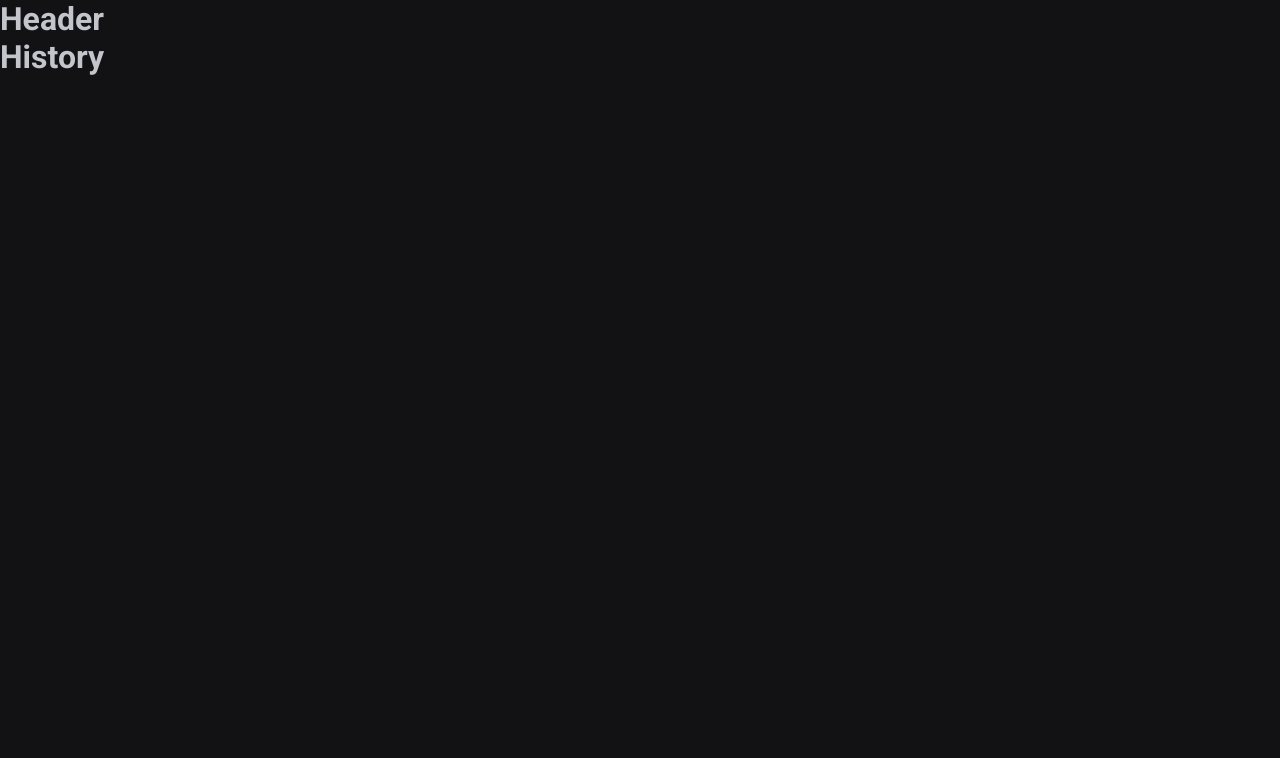
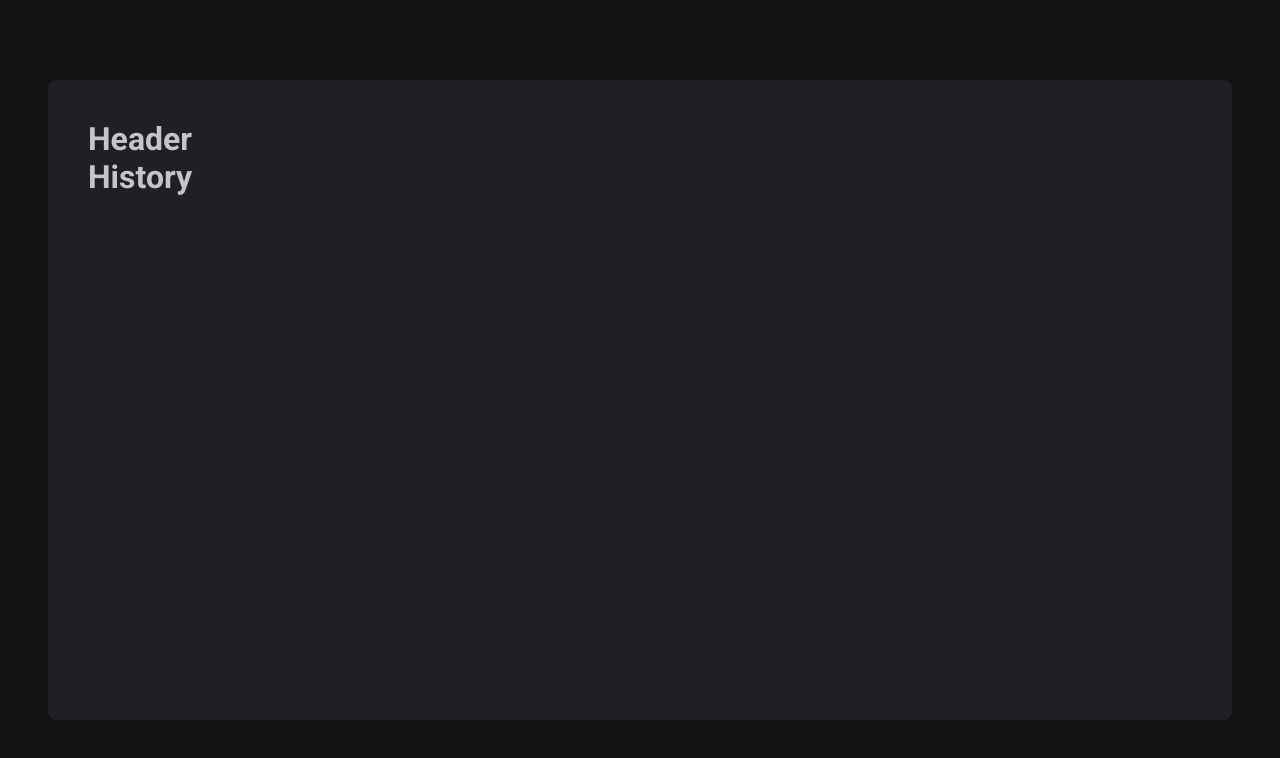
Before and after one commit to EmanuelQuintino/Ignite-Timer, a React (Vite) app: page /history in a window 1280 px wide. Shown: the top 758 px of the page. Built offline with nearby package versions, Linux system fonts and the light colour scheme.

Commit message:
add LayoutContainer

```diff
--- a/src/layouts/Default/index.tsx
+++ b/src/layouts/Default/index.tsx
@@ -1,11 +1,12 @@
 import { Header } from "../../components/Header";
 import { Outlet } from "react-router-dom";
+import { LayoutContainer } from "./style";
 
 export function DefaultLayout() {
   return (
-    <>
+    <LayoutContainer>
       <Header />
       <Outlet />
-    </>
+    </LayoutContainer>
   );
 }
--- /dev/null
+++ b/src/layouts/Default/style.ts
@@ -0,0 +1,12 @@
+import { styled } from "styled-components";
+
+export const LayoutContainer = styled.div`
+  max-width: 118.4rem;
+  height: calc(100vh - 16rem);
+  margin: 8rem auto;
+  padding: 4rem;
+  background: ${({ theme }) => theme["gray-800"]};
+  border-radius: 8px;
+  display: flex;
+  flex-direction: column;
+`;
```
